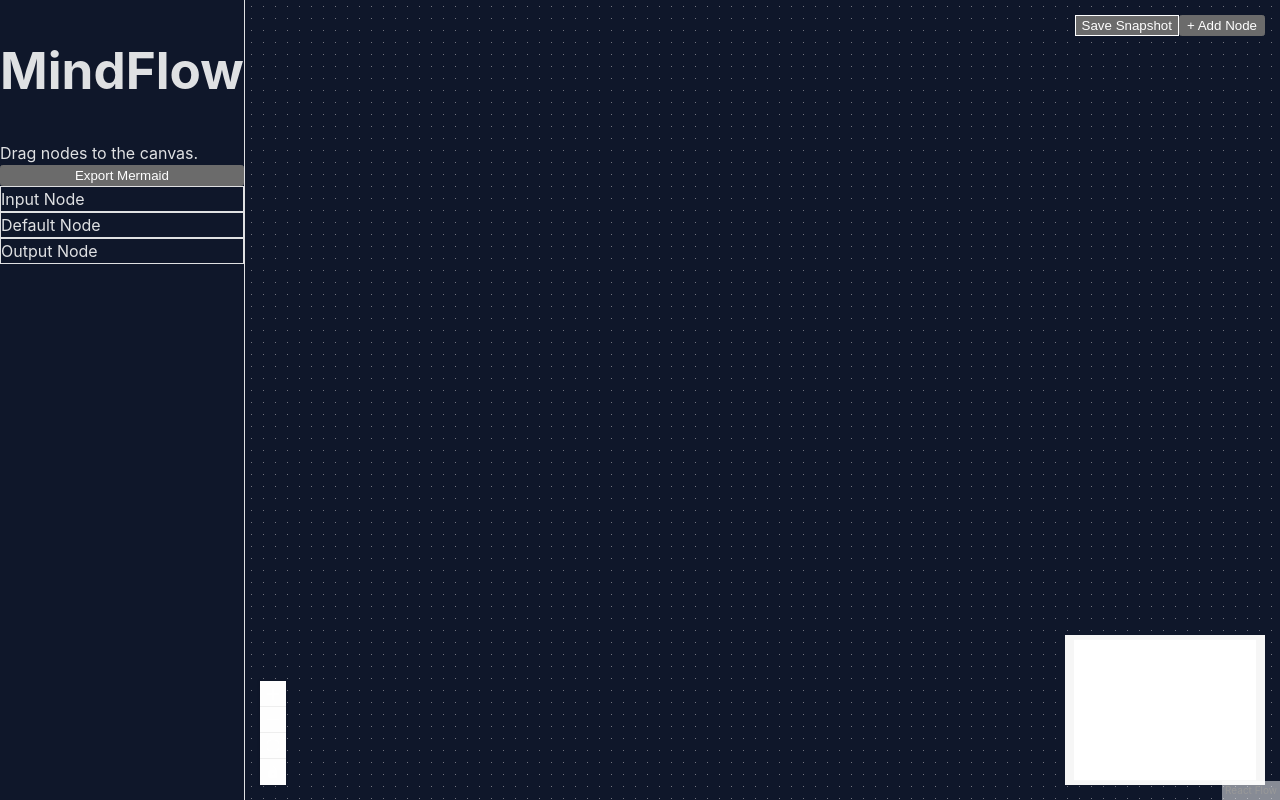
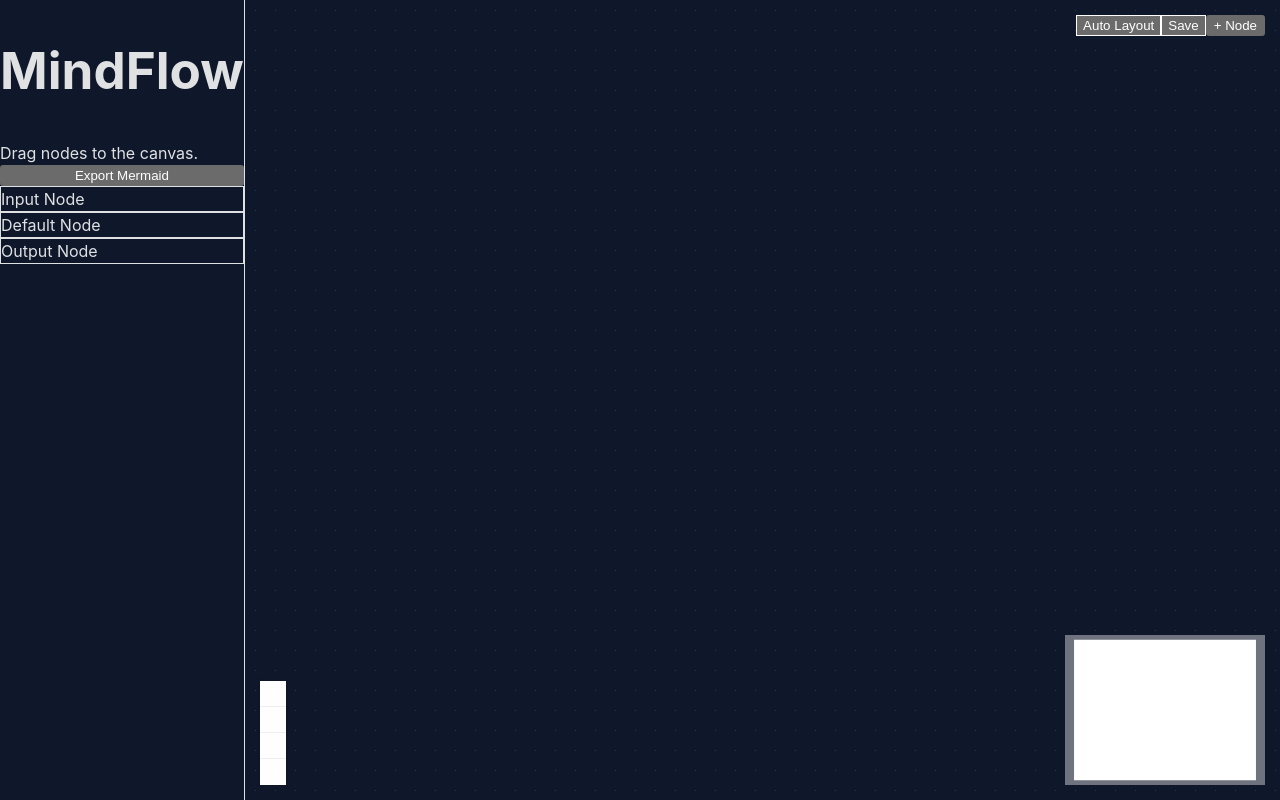
Before and after one commit to charles-prof/MindFlow-AI, a React (Vite) app: page / in a window 1280 px wide. Built offline with nearby package versions, Linux system fonts and the light colour scheme; what @electric-sql/pglite, y-indexeddb, y-webrtc would draw is missing.

Commit message:
feat(canvas): implement auto-layout with dagre and dark mode theme

```diff
--- a/src/components/MindMap.tsx
+++ b/src/components/MindMap.tsx
@@ -10,6 +10,9 @@ import {
     Panel,
     ReactFlowProvider,
     useReactFlow,
+    ConnectionLineType,
+    NodeChange,
+    EdgeChange,
 } from '@xyflow/react';
 import type { Connection, Edge, Node } from '@xyflow/react';
 import '@xyflow/react/dist/style.css';
@@ -19,6 +22,7 @@ import { db } from '../db/client';
 import { maps } from '../db/schema';
 import { getOrCreateUser } from '../lib/db-utils';
 import { toast } from 'sonner';
+import dagre from 'dagre';
 
 // Helper to convert YMap to Array
 const getNodesFromY = () => Array.from(yNodes.values()) as Node[];
@@ -33,12 +37,79 @@ const nodeTypes = {
     output: MindMapNode,
 };
 
+const dagreGraph = new dagre.graphlib.Graph();
+dagreGraph.setDefaultEdgeLabel(() => ({}));
+
+const nodeWidth = 180;
+const nodeHeight = 50;
+
+const getLayoutedElements = (nodes: Node[], edges: Edge[], direction = 'LR') => {
+    const isHorizontal = direction === 'LR';
+    dagreGraph.setGraph({ rankdir: direction });
+
+    nodes.forEach((node) => {
+        dagreGraph.setNode(node.id, { width: nodeWidth, height: nodeHeight });
+    });
+
+    edges.forEach((edge) => {
+        dagreGraph.setEdge(edge.source, edge.target);
+    });
+
+    dagre.layout(dagreGraph);
+
+    return {
+        nodes: nodes.map((node) => {
+            const nodeWithPosition = dagreGraph.node(node.id);
+            const newNode = {
+                ...node,
+                targetPosition: isHorizontal ? 'left' : 'top',
+                sourcePosition: isHorizontal ? 'right' : 'bottom',
+                // We are shifting the dagre node position (anchor=center center) to the top left
+                // so it matches the React Flow node anchor point (top left).
+                position: {
+                    x: nodeWithPosition.x - nodeWidth / 2,
+                    y: nodeWithPosition.y - nodeHeight / 2,
+                },
+            };
+
+            return newNode;
+        }),
+        edges,
+    };
+};
 
 function MindMapContent() {
     const reactFlowWrapper = useRef<HTMLDivElement>(null);
     const [nodes, setNodes, onNodesChange] = useNodesState<Node>([]);
     const [edges, setEdges, onEdgesChange] = useEdgesState<Edge>([]);
-    const { screenToFlowPosition } = useReactFlow();
+    const { screenToFlowPosition, fitView } = useReactFlow();
+
+    const onLayout = useCallback(
+        (direction: string) => {
+            const { nodes: layoutedNodes, edges: layoutedEdges } = getLayoutedElements(
+                getNodesFromY(), // Use latest from Yjs
+                getEdgesFromY(), // Use latest from Yjs
+                direction
+            );
+
+            // Update Yjs (shared state) with new positions
+            layoutedNodes.forEach((node) => {
+                const existing = yNodes.get(node.id) as Node;
+                if (existing) {
+                    yNodes.set(node.id, { ...existing, position: node.position });
+                }
+            });
+
+            // Local update (optional, but good for responsiveness)
+            setNodes([...layoutedNodes]);
+            setEdges([...layoutedEdges]);
+
+            window.requestAnimationFrame(() => {
+                fitView();
+            });
+        },
+        [fitView, setNodes, setEdges]
+    );
 
     // Sync initial state and revisions
     useEffect(() => {
@@ -65,7 +136,13 @@ function MindMapContent() {
 
     const onConnect = useCallback(
         (params: Connection) => {
-            const newEdge: Edge = { ...params, id: `e${params.source}-${params.target}` };
+            const newEdge: Edge = {
+                ...params,
+                id: `e${params.source}-${params.target}`,
+                type: 'bezier', // Smooth curves
+                animated: true,
+                style: { stroke: '#64748b', strokeWidth: 2 },
+            };
             yEdges.set(newEdge.id, newEdge);
         },
         []
@@ -103,13 +180,13 @@ function MindMapContent() {
     );
 
     // Sync local changes to Yjs
-    const handleNodesChange = useCallback((changes: any) => {
+    const handleNodesChange = useCallback((changes: NodeChange[]) => {
         onNodesChange(changes); // Update local view immediately
 
-        changes.forEach((change: any) => {
+        changes.forEach((change) => {
             if (change.type === 'position' && change.dragging) {
                 const node = yNodes.get(change.id) as Node;
-                if (node) {
+                if (node && node.position) {
                     const updated = { ...node, position: change.position };
                     if (node.position.x !== change.position.x || node.position.y !== change.position.y) {
                         yNodes.set(change.id, updated);
@@ -121,9 +198,9 @@ function MindMapContent() {
         });
     }, [onNodesChange]);
 
-    const handleEdgesChange = useCallback((changes: any) => {
+    const handleEdgesChange = useCallback((changes: EdgeChange[]) => {
         onEdgesChange(changes);
-        changes.forEach((change: any) => {
+        changes.forEach((change) => {
             if (change.type === 'remove') {
                 yEdges.delete(change.id);
             }
@@ -135,7 +212,7 @@ function MindMapContent() {
         const newNode: Node = {
             id,
             position: { x: Math.random() * 400 + 100, y: Math.random() * 400 + 100 },
-            data: { label: `Node ${yNodes.size + 1}` },
+            data: { label: `New Node` },
             type: 'default',
         };
         yNodes.set(id, newNode);
@@ -163,7 +240,7 @@ function MindMapContent() {
     }, []);
 
     return (
-        <div className="flex h-screen w-screen">
+        <div className="flex h-screen w-screen bg-slate-900 text-slate-200">
             <Sidebar />
             <div className="flex-1 h-full" ref={reactFlowWrapper}>
                 <ReactFlow
@@ -176,17 +253,33 @@ function MindMapContent() {
                     onDragOver={onDragOver}
                     onDrop={onDrop}
                     fitView
+                    connectionLineType={ConnectionLineType.Bezier}
+                    connectionLineStyle={{ stroke: '#94a3b8', strokeWidth: 2 }}
+                    proOptions={{ hideAttribution: true }}
                 >
-                    <Controls />
-                    <MiniMap />
-                    <Background variant={BackgroundVariant.Dots} gap={12} size={1} />
+                    <Controls className="bg-slate-800 border-slate-700 fill-slate-200" />
+                    <MiniMap
+                        className="!bg-slate-800 border-slate-700"
+                        nodeColor='#64748b'
+                        maskColor='rgba(15, 23, 42, 0.6)'
+                    />
+                    <Background
+                        variant={BackgroundVariant.Dots}
+                        gap={20}
+                        size={1}
+                        color="#334155"
+                        className="bg-slate-950"
+                    />
                     <Panel position="top-right" className="flex gap-3 p-2">
-                        <button onClick={handleSaveDB} className="bg-white/90 backdrop-blur-sm text-emerald-600 hover:text-emerald-700 hover:bg-emerald-50 border border-emerald-200 font-semibold py-2 px-4 rounded-xl shadow-sm transition-all duration-200 text-sm flex items-center gap-2">
+                        <button onClick={() => onLayout('LR')} className="bg-slate-800 hover:bg-slate-700 text-slate-200 border border-slate-600 font-medium py-2 px-4 rounded-xl shadow-lg transition-all duration-200 text-sm">
+                            Auto Layout
+                        </button>
+                        <button onClick={handleSaveDB} className="bg-emerald-500/10 hover:bg-emerald-500/20 text-emerald-400 border border-emerald-500/30 font-medium py-2 px-4 rounded-xl shadow-lg transition-all duration-200 text-sm flex items-center gap-2">
                             <span className="w-2 h-2 rounded-full bg-emerald-500 animate-pulse"></span>
-                            Save Snapshot
+                            Save
                         </button>
-                        <button onClick={onAddNode} className="bg-gray-900 hover:bg-black text-white font-semibold py-2 px-4 rounded-xl shadow-lg transition-all duration-200 transform hover:scale-105 active:scale-95 text-sm">
-                            + Add Node
+                        <button onClick={onAddNode} className="bg-blue-600 hover:bg-blue-500 text-white font-medium py-2 px-4 rounded-xl shadow-lg transition-all duration-200 transform hover:scale-105 active:scale-95 text-sm">
+                            + Node
                         </button>
                     </Panel>
                 </ReactFlow>
```
